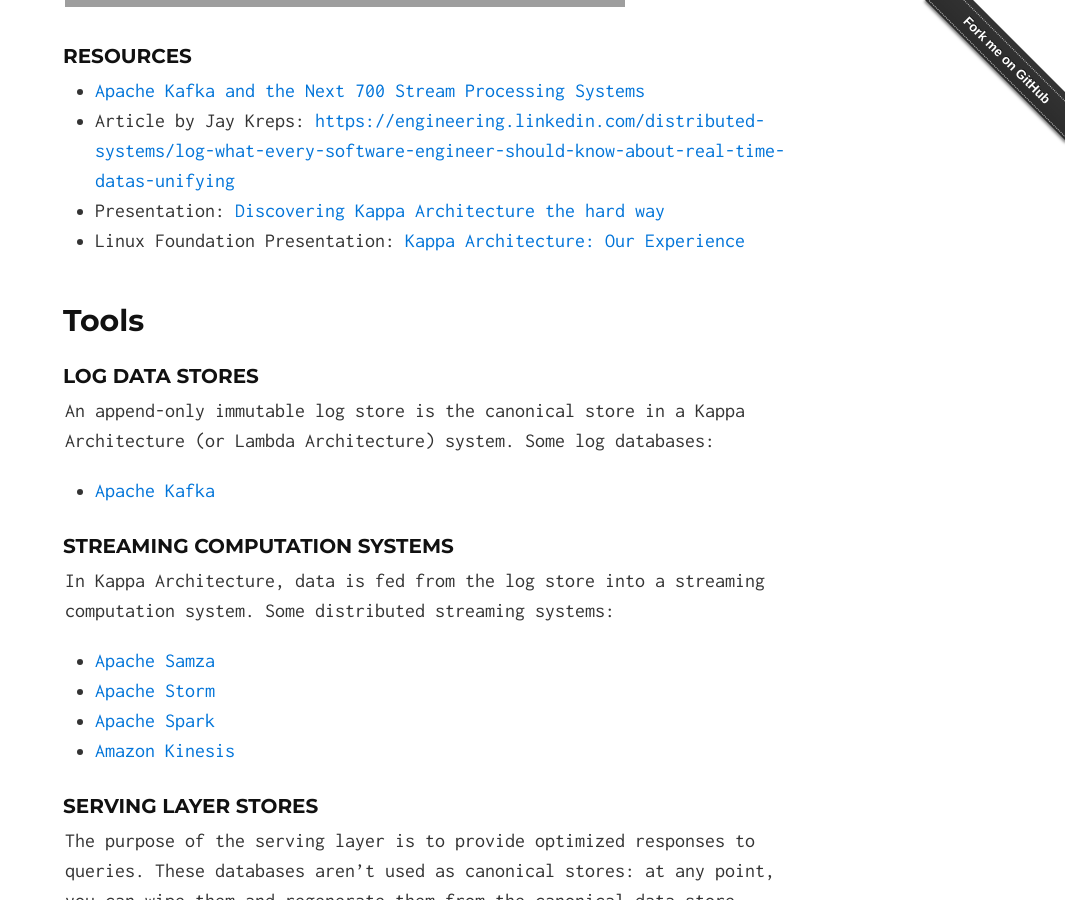
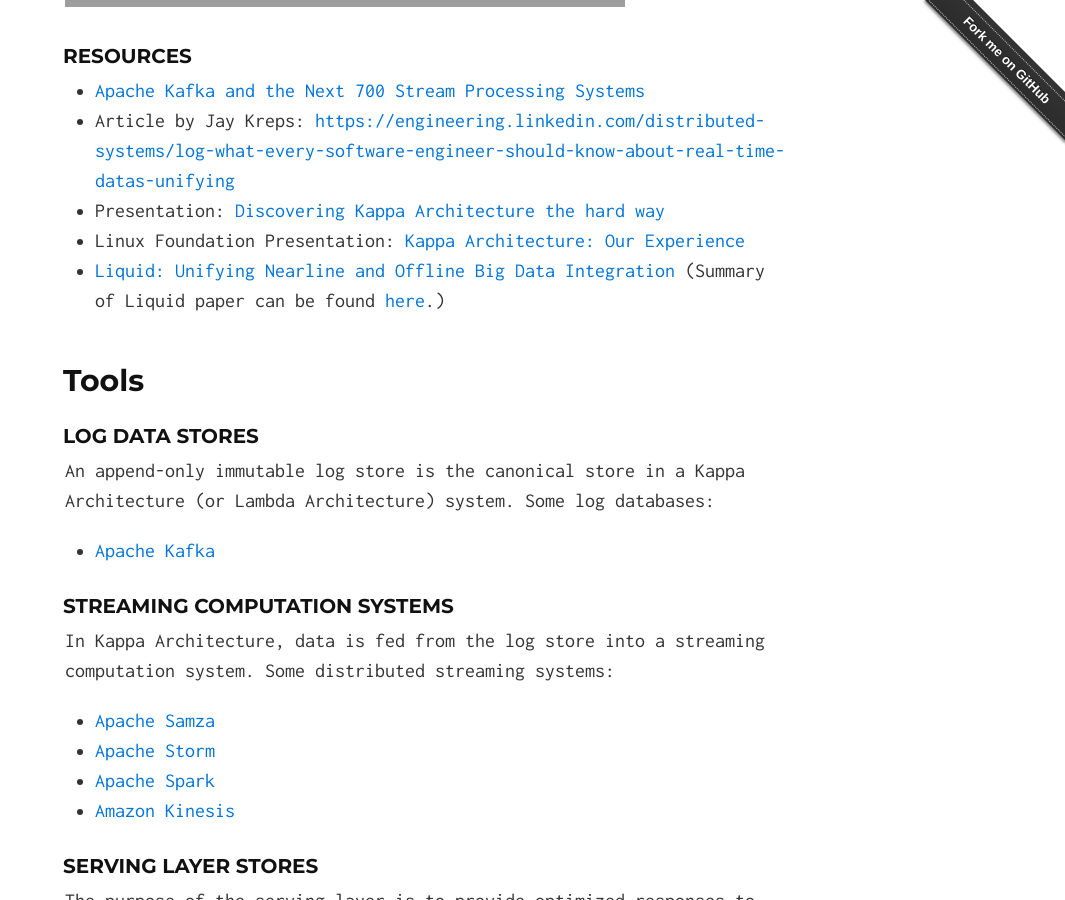
Before and after one commit to milinda/kappa-architecture.com, a Jekyll site: the page built from index.html, in a window 1280 px wide and 900 px high, scrolled down 1568 px. Shown: the whole window, without its empty margins (215-1280 px from the left). Built offline with Jekyll 4.4.1, drawn with Linux system fonts in a browser that asks for light colours; grey boxes are pictures that could not be loaded.

Commit message:
added liquid paper

```diff
--- a/_includes/index.md
+++ b/_includes/index.md
@@ -24,6 +24,7 @@ The idea of Kappa Architecture was first described in an [article](http://radar.
 * Article by Jay Kreps: [https://engineering.linkedin.com/distributed-systems/log-what-every-software-engineer-should-know-about-real-time-datas-unifying](The Log: What every software engineer should know about real-time data's unifying abstraction)
 * Presentation: [Discovering Kappa Architecture the hard way](http://novoj.github.io/reveal.js/kappa-architecture.html#/)
 * Linux Foundation Presentation: [Kappa Architecture: Our Experience](http://events.linuxfoundation.org/sites/events/files/slides/ASPgems%20-%20Kappa%20Architecture.pdf)
+* [Liquid: Unifying Nearline and Offline Big Data Integration](http://www.cidrdb.org/cidr2015/Papers/CIDR15_Paper25u.pdf) (Summary of Liquid paper can be found [here](http://blog.acolyer.org/2015/02/04/liquid-unifying-nearline-and-offline-big-data-integration/).)
 
 ## Tools
 
```
